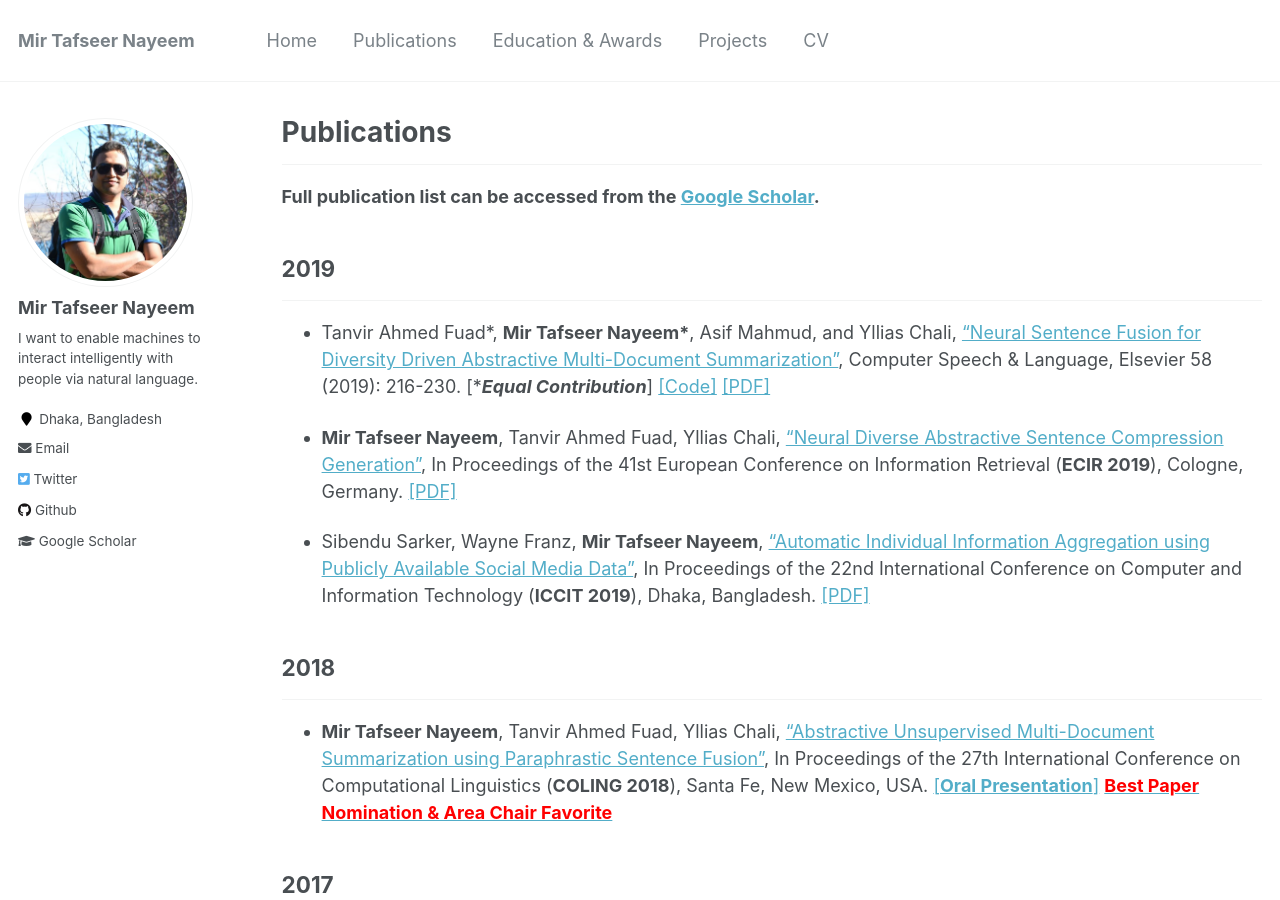
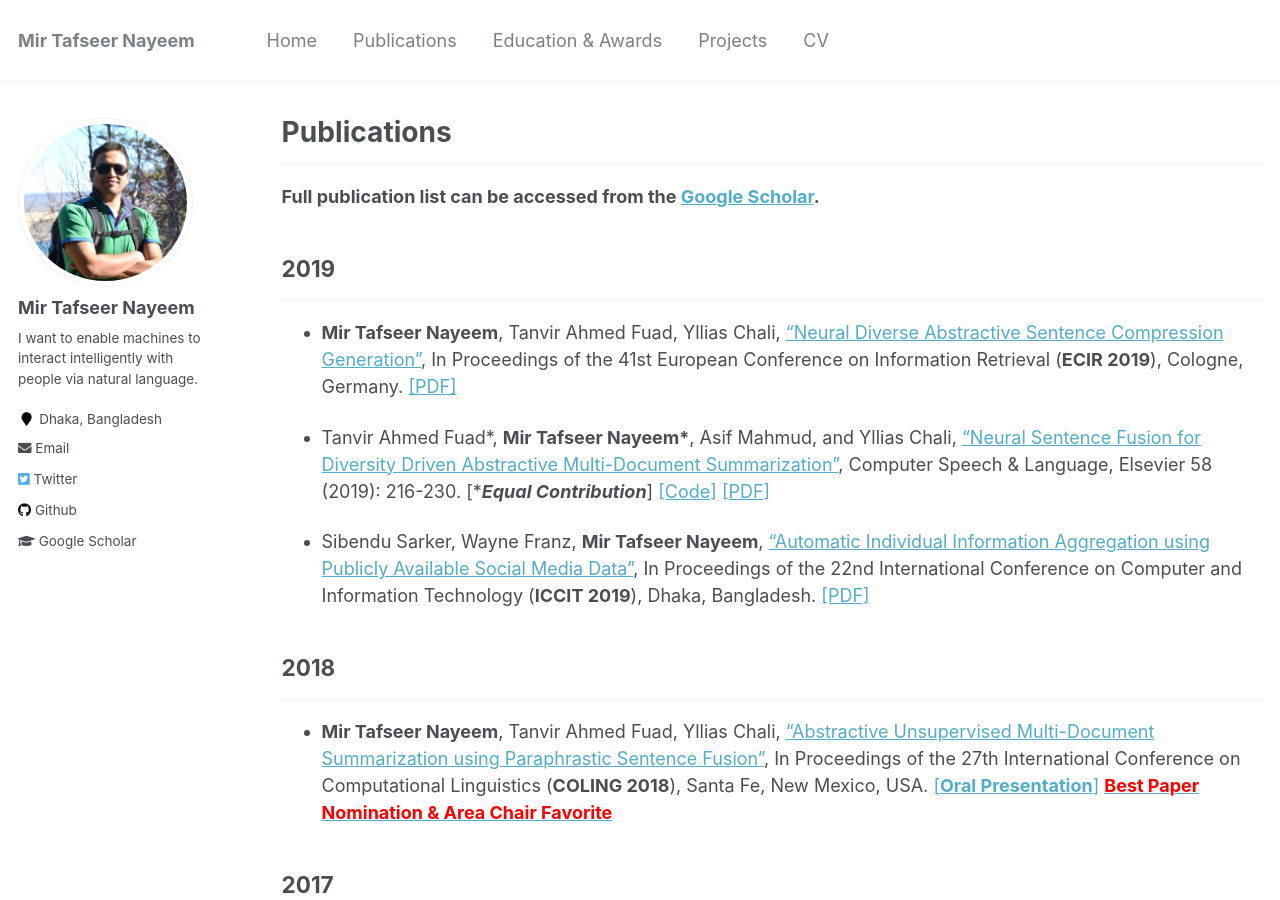
Before and after one commit to sujan-sarker/sujan-sarker.github.io, a Jekyll site: the page built from _pages/publications.md, in a window 1280 px wide and 900 px high. Built offline with Jekyll 4.4.1, drawn with Linux system fonts in a browser that asks for light colours.

```diff
--- a/_pages/publications.md
+++ b/_pages/publications.md
@@ -12,9 +12,9 @@ author_profile: true
 
 ## 2019
 -----------
+*  **Mir Tafseer Nayeem**, Tanvir Ahmed Fuad, Yllias Chali, ["Neural Diverse Abstractive Sentence Compression Generation"](https://link.springer.com/chapter/10.1007/978-3-030-15719-7_14), In Proceedings of the 41st European Conference on Information Retrieval (**ECIR 2019**), Cologne, Germany. [[PDF]](https://tafseer-nayeem.github.io/files/ECIR_2019_paper.pdf)
+
 *  Tanvir Ahmed Fuad\*, **Mir Tafseer Nayeem\***, Asif Mahmud, and Yllias Chali, ["Neural Sentence Fusion for Diversity Driven Abstractive Multi-Document Summarization"](https://www.sciencedirect.com/science/article/pii/S0885230818303449), Computer Speech & Language, Elsevier 58 (2019): 216-230. [\****Equal Contribution***] [[Code]](https://github.com/tafseer-nayeem/NeuFuse-CSL2019) [[PDF]](https://tafseer-nayeem.github.io/files/CSL_Journal_2019.pdf)
-
-*  **Mir Tafseer Nayeem**, Tanvir Ahmed Fuad, Yllias Chali, ["Neural Diverse Abstractive Sentence Compression Generation"](https://link.springer.com/chapter/10.1007/978-3-030-15719-7_14), In Proceedings of the 41st European Conference on Information Retrieval (**ECIR 2019**), Cologne, Germany. [[PDF]](https://tafseer-nayeem.github.io/files/ECIR_2019_paper.pdf)
 
 *  Sibendu Sarker, Wayne Franz, **Mir Tafseer Nayeem**, ["Automatic Individual Information Aggregation using Publicly Available Social Media Data"](https://ieeexplore.ieee.org/document/9038402), In Proceedings of the 22nd International Conference on Computer and Information Technology (**ICCIT 2019**), Dhaka, Bangladesh. [[PDF]](https://tafseer-nayeem.github.io/files/ICCIT_2019_paper.pdf)
 
```
